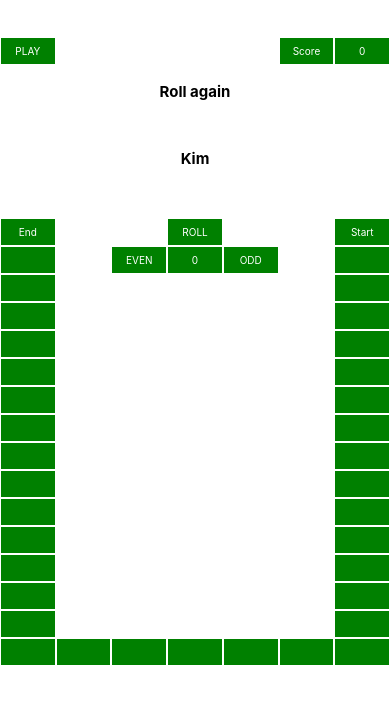
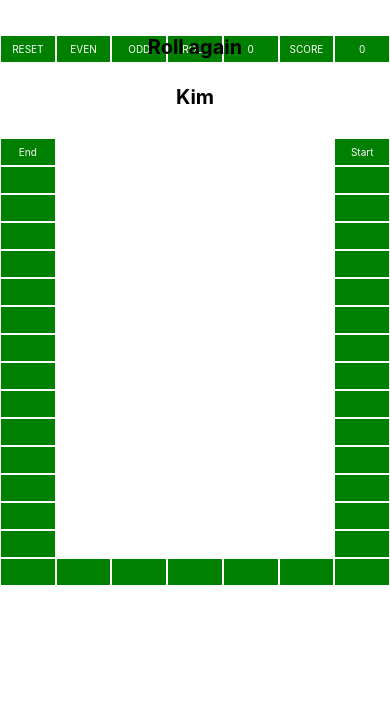
Before and after one commit to kbrownc/project-game04, a React Native app: screen / in a window 390 px wide. Shown: the top 704 px of the page. Built offline with nearby package versions, Linux system fonts and the light colour scheme.

Commit message:
Move roll button to NAV

```diff
--- a/App.js
+++ b/App.js
@@ -15,38 +15,6 @@ export default function App() {
     score: 0,
     board: JSON.parse(JSON.stringify(newBoard)),
   });
-
-  // Nav bar
-  const nav = [
-    { key: 1, name: 'PLAY', invisible: false },
-    { key: 2, name: '', invisible: true },
-    { key: 3, name: '', invisible: true },
-    { key: 4, name: '', invisible: true },
-    { key: 5, name: '', invisible: true },
-    { key: 6, name: 'Score' },
-    { key: 7, name: 0 },
-  ];
-
-  // render Nav Bar
-  const renderNav = ({ item }) => {
-    const scoreNumberKey = 7;
-    if (item.invisible === true) {
-      return <View style={[styles.item, styles.itemInvisible]} />;
-    } else if (item.name === 'PLAY') {
-      return (
-        <View style={styles.item}>
-          <TouchableHighlight onPress={() => pressPlay()}>
-            <Text style={styles.itemText}>{item.name}</Text>
-          </TouchableHighlight>
-        </View>
-      );
-    }
-    return (
-      <View style={styles.item}>
-        <Text style={styles.itemText}>{item.key === scoreNumberKey ? score : item.name}</Text>
-      </View>
-    );
-  };
 
   // render board
   const renderBoard = ({ item }) => {
@@ -69,7 +37,7 @@ export default function App() {
         <View
           style={
             (item.name === 'EVEN' && even) || (item.name === 'ODD' && odd)
-              ? [styles.item, styles.markSpot]
+              ? [styles.item, styles.markSpot1]
               : styles.item
           }
         >
@@ -88,7 +56,7 @@ export default function App() {
       // mark current spot on board
     } else if (position === item.boardNumber && (item.invisible === undefined || item.invisible === false)) {
       return (
-        <View style={[styles.item, styles.markSpot]}>
+        <View style={[styles.item, styles.markSpot1]}>
           <Text style={styles.itemText}></Text>
         </View>
       );
@@ -101,8 +69,8 @@ export default function App() {
     }
   };
 
-  // press Play button
-  const pressPlay = useCallback(() => {
+  // press Reset button
+  const pressReset = useCallback(() => {
     setGameState(() => {
       return {
         roll: 0,
@@ -214,12 +182,12 @@ export default function App() {
       }
       // calculate location in array that matches current boardNumber
       //let filteredBoard = workBoard.map((currentElement, index) => ({ ...currentElement, key1: index })).filter((currentElement) => {
-      let filteredBoard = workBoard.filter((currentElement) => {
+      let filteredBoard = workBoard.filter(currentElement => {
         return currentElement.boardNumber !== undefined && currentElement.invisible !== true;
       });
       const newPosition = Math.min(prevGameState.position + randomNumber, filteredBoard.length);
       let i;
-      let newPositionBoard;
+      let newPositionBoard = 0;
       for (i = 0; i < filteredBoard.length; i++) {
         if (filteredBoard[i].boardNumber === newPosition) {
           newPositionBoard = filteredBoard[i].key - 1;
@@ -267,10 +235,6 @@ export default function App() {
       if (newPosition >= filteredBoard.length) {
         workMessage = 'Game Complete';
         workOptMessage = 'Kim';
-        workBoard[3].invisible = true;
-        workBoard[10].invisible = true;
-        workBoard[9].invisible = true;
-        workBoard[11].invisible = true;
       }
       return {
         roll: randomNumber,
@@ -289,12 +253,48 @@ export default function App() {
   return (
     <View style={styles.container}>
       <View style={styles.nav}>
-        <FlatList data={nav} renderItem={renderNav} style={styles.nav} numColumns={numColumns} />
+        <View style={styles.item}>
+          <TouchableHighlight onPress={() => pressReset()}>
+            <Text style={styles.itemText}>RESET</Text>
+          </TouchableHighlight>
+        </View>
+        <View
+          style={
+            (even) ? [styles.item, styles.markSpot1] : styles.item
+          }
+        >
+        <TouchableHighlight onPress={() => pressEven()}>
+          <Text style={styles.itemText}>EVEN</Text>
+          </TouchableHighlight>
+        </View>
+        <View
+          style={
+            (odd) ? [styles.item, styles.markSpot1] : styles.item
+          }
+        >
+        <TouchableHighlight onPress={() => pressOdd()}>
+          <Text style={styles.itemText}>ODD</Text>
+          </TouchableHighlight>
+        </View>
+        <View style={styles.item}>
+        <TouchableHighlight onPress={() => pressRoll()}>
+          <Text style={styles.itemText}>ROLL</Text>
+          </TouchableHighlight>
+        </View>
+        <View style={styles.item}>
+          <Text style={styles.itemText}>{roll}</Text>
+        </View>
+        <View style={styles.item}>
+          <Text style={styles.itemText}>SCORE</Text>
+        </View>
+         <View style={styles.item}>
+          <Text style={styles.itemText}>{score}</Text>
+        </View>
+      </View>
         <View style={styles.message}>
           <Text style={styles.message}>{message}</Text>
           <Text style={styles.message}>{optMessage}</Text>
         </View>
-      </View>
       <View style={styles.board}>
         <FlatList data={board} renderItem={renderBoard} style={styles.board} numColumns={numColumns} />
       </View>
@@ -309,10 +309,10 @@ const styles = StyleSheet.create({
     marginTop: 35,
   },
   nav: {
-    flex: 2,
+    flex: 0,
     fontSize: 10,
     fontWeight: 'bold',
-    marginVertical: 1,
+    flexDirection: 'row',
   },
   item: {
     backgroundColor: 'green',
@@ -330,12 +330,13 @@ const styles = StyleSheet.create({
     fontSize: 10,
   },
   message: {
-    flex: 3,
-    alignItems: 'center',
+    flex: 1,
     justifyContent: 'center',
+    flexDirection: 'column',
     color: 'black',
-    fontSize: 15,
+    fontSize: 20,
     fontWeight: 'bold',
+    textAlign: 'center',
   },
   board: {
     flex: 7,
@@ -343,7 +344,10 @@ const styles = StyleSheet.create({
     fontWeight: 'bold',
     marginVertical: 1,
   },
-  markSpot: {
+  markSpot1: {
     backgroundColor: 'red',
   },
+  markSpot2: {
+    backgroundColor: 'black',
+  },
 });
--- a/newboard.js
+++ b/newboard.js
@@ -2,15 +2,15 @@ let newBoard = [
     { key: 1,  boardNumber: 37, name: 'End' },
     { key: 2,  name: '', invisible: true },
     { key: 3,  name: '', invisible: true },
-    { key: 4,  name: 'ROLL' },
+    { key: 4,  name: '', invisible: true },
     { key: 5,  name: '', invisible: true },
     { key: 6,  name: '', invisible: true },
     { key: 7,  boardNumber: 1, name: 'Start' },
     { key: 8,  boardNumber: 36, name: '' },
     { key: 9,  name: '', invisible: true },
-    { key: 10, name: 'EVEN' },
-    { key: 11, name: 0 },
-    { key: 12, name: 'ODD' },
+    { key: 10, name: '', invisible: true },
+    { key: 11, name: '', invisible: true },
+    { key: 12, name: '', invisible: true },
     { key: 13, name: '', invisible: true },
     { key: 14, boardNumber: 2, name: '' },
     { key: 15, boardNumber: 35, name: '' },
```
